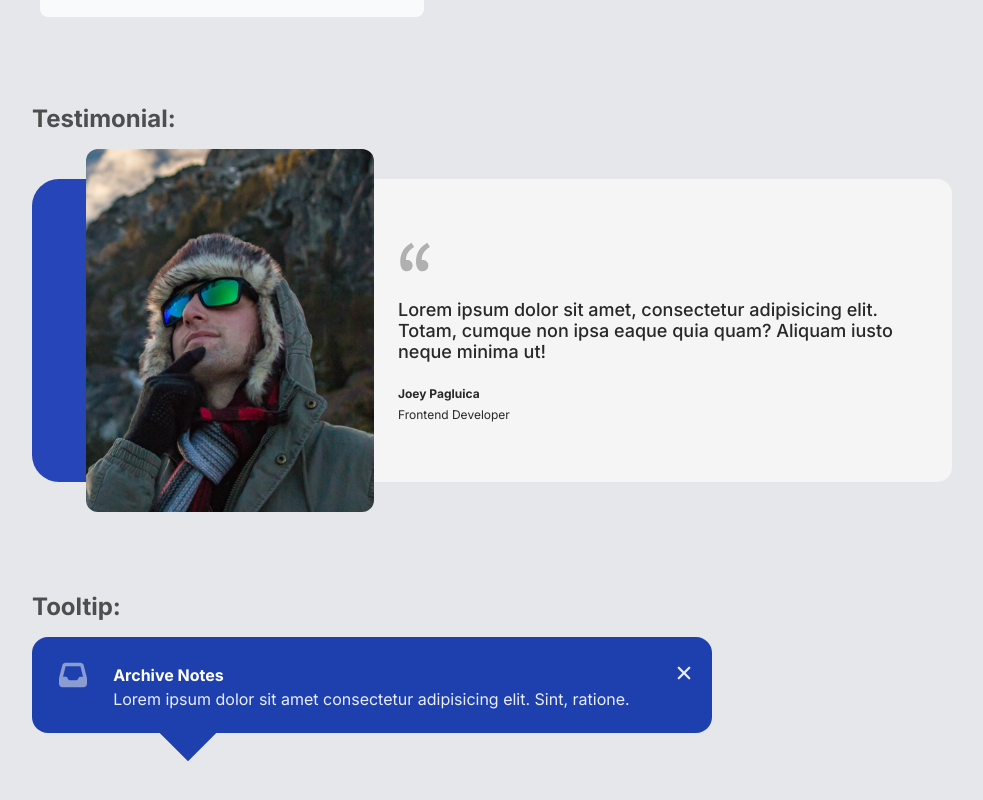
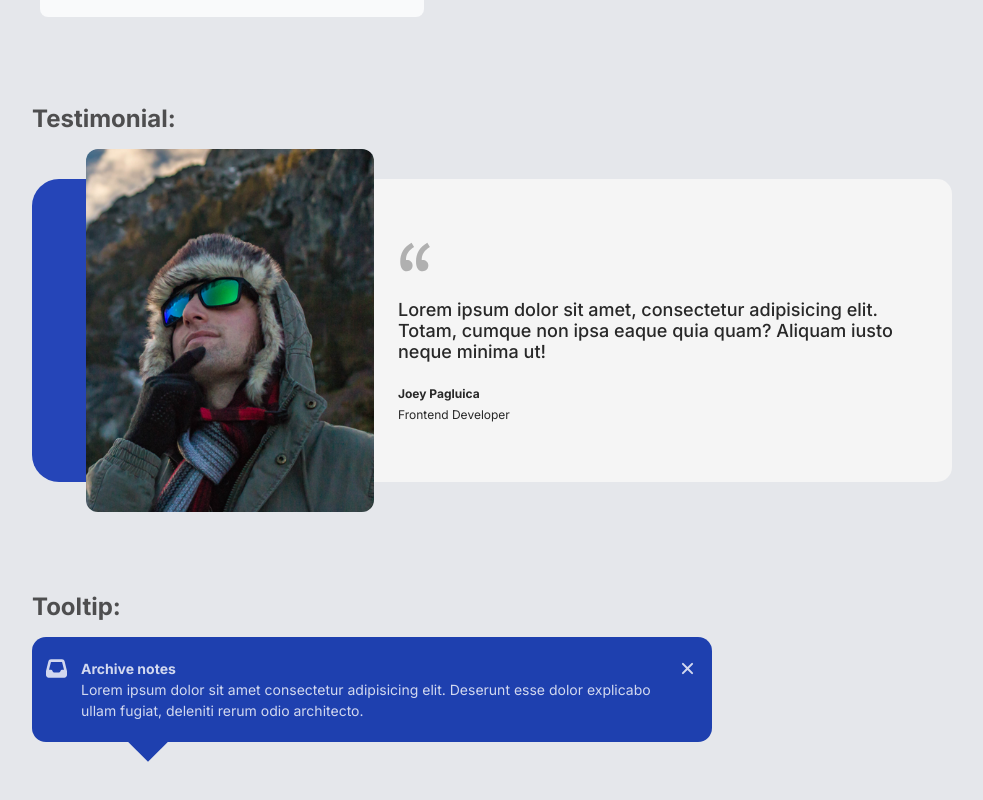
Before and after one commit to MadHapps/Module-11---Component-Library-, a React (Vite) app: page / in a window 1280 px wide. Shown: the part 717-1517 px from the top of the page, without its empty margins (0-983 px from the left). Built offline with nearby package versions, Linux system fonts and the light colour scheme.

Commit message:
Added customizability to the Tooltip component

```diff
--- a/src/App.jsx
+++ b/src/App.jsx
@@ -4,6 +4,7 @@ import Banner from "./Components/Banners/Banner";
 import Card from "./Components/Cards/Card";
 import Testimonial from "./Components/Testimonials/Testimonial";
 import Tooltip from "./Components/Tooltip/Tooltip";
+import { FaInbox } from "react-icons/fa6";
 
 function App() {
   return (
@@ -47,7 +48,15 @@ function App() {
 
       <div className="component-display">
         <h2>Tooltip:</h2>
-        <Tooltip />
+        <Tooltip
+          title="Archive notes"
+          color="#1E40AF"
+          style="light"
+          Icon={FaInbox}
+        >
+          Lorem ipsum dolor sit amet consectetur adipisicing elit. Deserunt esse
+          dolor explicabo ullam fugiat, deleniti rerum odio architecto.
+        </Tooltip>
       </div>
     </div>
   );
--- a/src/Components/Tooltip/Tooltip.css
+++ b/src/Components/Tooltip/Tooltip.css
@@ -1,5 +1,6 @@
 .tooltip-wrapper {
-    --blue-bg-tool: #1E40AF;
+    --tooltip-bg-color: white;
+    --tooltip-font-color: black;
 
 
     position: relative;
@@ -10,18 +11,20 @@
     max-width: 680px;
     padding-block: 1.5em;
     padding-inline: 1em;
-    background-color: var(--blue-bg-tool);
+    background-color: var(--tooltip-bg-color);
+    color: var(--tooltip-font-color);
     border-radius: 1em;
+    font-size: .875em;
 }
 
 .tooltip-wrapper::before {
     content: '';
     position: absolute;
-    left: 20%;
-    bottom: -1.25em;
-    width: 2.5em;
-    height: 2.5em;
-    background-color: var(--blue-bg-tool);
+    left: 15%;
+    bottom: -1em;
+    width: 2em;
+    height: 2em;
+    background-color: var(--tooltip-bg-color);
     transform: rotate(45deg);
     z-index: -1;
 }
@@ -31,8 +34,7 @@
     grid-column: 1/2;
     place-self: center;
     margin-block: auto;
-    color: rgba(248, 248, 248, 0.5);
-    font-size: 1.75em;
+    font-size: 1.5em;
 }
 
 .tooltip-title {
@@ -41,14 +43,13 @@
     display: flex;
     align-items: center;
     margin-left: 1em;
-    color: #FFFFFF;
 }
 
 .tooltip-body {
     grid-row: 2/3;
     grid-column: 2/3;
-    color: #E8EDFF;
     margin-left: 1em;
+    line-height: 1.5em;
 }
 
 .tooltip-close {
@@ -56,7 +57,7 @@
     grid-column: 3/4;
     margin-left: auto;
     font-size: 1.5em;
-    color: #E8EDFF;
+    color: var(--tooltip-font-color);
 }
 
 .tooltip-close:hover {
--- a/src/Components/Tooltip/Tooltip.jsx
+++ b/src/Components/Tooltip/Tooltip.jsx
@@ -1,19 +1,29 @@
-import "./Tooltip.css"
-import { FaInbox } from "react-icons/fa6";
+/* eslint-disable react/prop-types */
+import "./Tooltip.css";
 import { IoClose } from "react-icons/io5";
+import { MdInfoOutline } from "react-icons/md";
+import { readableColor, mix } from "polished";
 
-
-
-export default function Tooltip() {
+export default function Tooltip({ title, color, style, Icon, children }) {
+    // Calculate the font and icon color based on the background color
+    const fontColor = style === "light" ? mix(0.2, color, "#ffffff") : mix(0.2, color, "#000000");
 
     return (
-        <div className="tooltip-wrapper">
-            <FaInbox className="tooltip-symbol" />
-            <h4 className="tooltip-title">Archive Notes</h4>
+        <div
+            className="tooltip-wrapper"
+            style={{
+                "--tooltip-bg-color": color,
+                "--tooltip-font-color": fontColor,
+                backgroundColor: color,
+                color: fontColor,
+            }}
+        >
+            {Icon ? <Icon className="tooltip-symbol" /> : <MdInfoOutline className="tooltip-symbol" />}
+            <h4 className="tooltip-title">{title}</h4>
             <p className="tooltip-body">
-                Lorem ipsum dolor sit amet consectetur adipisicing elit. Sint, ratione.
+                {children}
             </p>
             <IoClose className="tooltip-close" />
         </div>
-    )
+    );
 }
```
